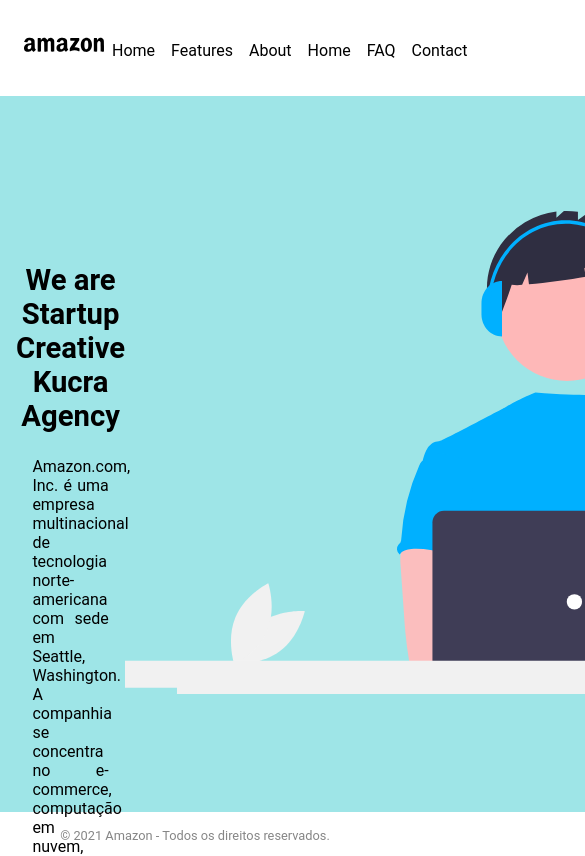
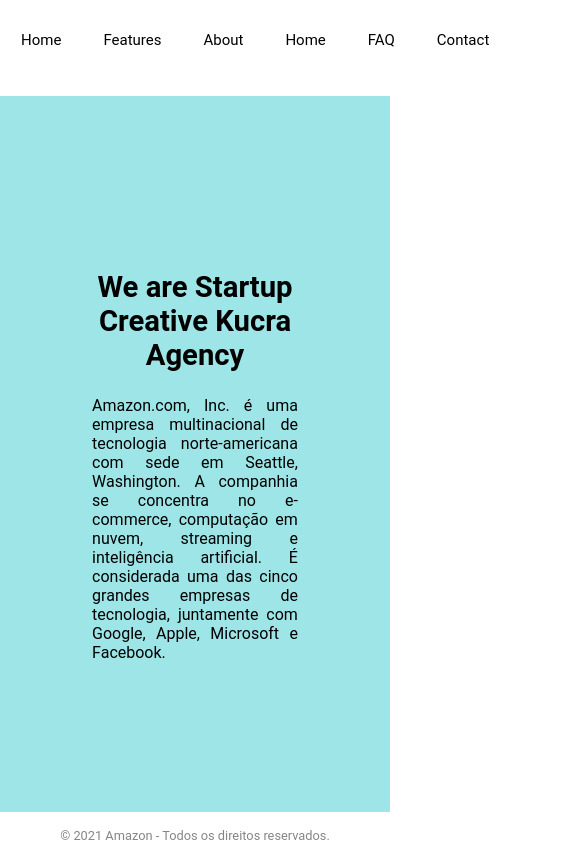
Before and after one commit to ana-le-ticia/aula-landing-page, a plain HTML site: page index.html in a window 390 px wide. Shown: the top 856 px of the page, 585 px wide, since content can reach past the window. Drawn offline with Linux system fonts and the light colour scheme.

Commit message:
atualização landing page

```diff
--- a/assets/style.css
+++ b/assets/style.css
@@ -28,13 +28,19 @@
     width: 100%;
     /* vai fazer ele manter essa posição no inicio da pagina mesmo quando scrolamos para baixo */
     position: fixed;
-    box-shadow: 0 2px rgba(99, 99, 99, 0.116);
+    /* box-shadow: 0 2px rgba(99, 99, 99, 0.164); */
 }
 
-.menu ul{
+/* .menu ul{
     display: flex;
     list-style: none;
     gap: 1rem;
+} */
+/* a instrução acima e abaixo fazem a mesma coisa */
+.menu ul li{
+    display: inline-block;
+    line-height: 80px;
+    margin: 0 0.3125rem;
 }
 
 .menu img{
@@ -42,10 +48,20 @@
     height: 6rem;
 }
 
-.menu-bar a{
+
+nav a{
+    height: 100%;
+    padding: 0 1rem;
     text-decoration: none;
+    display: flex;
+    align-items: center;
+    color: black;
+}
 
-    color: var(--black);
+
+nav a:hover{
+    background-color: #f0f0f0;
+    border-radius: 5px;
 }
 
 section{
@@ -65,6 +81,7 @@
     justify-content: space-between;
 
     background-color: var(--light-blue);
+    z-index: -1;
 }
 
 .left{
@@ -102,3 +119,85 @@
     padding: 1rem;
 
 }
+
+@media (max-width: 350px){
+
+    .main img{
+        display: none;
+    }
+
+    .main{
+        justify-content: center;
+        align-items: center;
+        padding: 1rem;
+        margin-top: -1rem;
+    }
+
+    .logo-brand img{
+        display: none;
+    }
+
+    .left{
+        max-width: 40%;
+        margin-top: -4rem;
+    }
+
+    /* .menu-bar li a{
+        font-size: 10px;
+        background: red;
+    } */
+
+}
+
+
+@media (max-width: 700px){
+
+    .main img{
+        display: none;
+    }
+
+    .main{
+        align-items: center;
+        justify-content: space-evenly;
+    }
+
+    .left{
+        text-align: center;
+        padding: 2rem;
+        max-width: 100%;
+
+        justify-content: center;
+        align-items: center;
+    }
+
+    .logo-brand img{
+        display: none;
+    }
+
+    aside.menu {
+        padding: 0;
+    }
+
+    .menu-bar {
+        display: flex;
+        font-size: 15px;
+        justify-content: flex-start;
+        align-items: center;
+        padding: 0;
+    }
+}
+
+@media screen and (min-width: 700px) and (max-width:1290px){
+    .left{
+        max-width: 40%;
+        overflow: hidden;
+
+        justify-content: space-evenly;
+        align-items: center;
+    }
+    .right{
+        max-width: 60%;
+        max-height: 100%;
+        overflow:hidden;
+    }
+}
--- a/index.html
+++ b/index.html
@@ -5,7 +5,10 @@
     <meta name="viewport" content="width=device-width, initial-scale=1.0">
     <title>Amazon Landing Page</title>
 
+    <link rel="stylesheet" href="https://cdnjs.cloudflare.com/ajax/libs/font-awesome/4.7.0/css/font-awesome.min.css">
+
     <link rel="stylesheet" href="./assets/style.css">
+
 </head>
 <body>
     <aside class="menu">
@@ -15,13 +18,18 @@
         </div>
 
         <nav>
+            <!-- <input type="checkbox" id="check">
+            <label for="check" class="checkbt">
+                <i class="fa fa-bars"></i>
+            </label> -->
+
             <ul class="menu-bar">
-                <li> <a target="_blank" href="https://www.amazon.com.br/?&tag=hydrbrabk-20&ref=pd_sl_7rwd1q78df_e&adgrpid=79547423725&hvpone=&hvptwo=&hvadid=591863875878&hvpos=&hvnetw=g&hvrand=3370298220315919043&hvqmt=e&hvdev=c&hvdvcmdl=&hvlocint=&hvlocphy=9101533&hvtargid=kwd-10573980&hydadcr=26346_11691057"> Home </a></li>
-                <li> <a href=""> Features </a></li>
-                <li> <a href=""> About </a></li>
-                <li> <a href=""> Home </a></li>
-                <li> <a href=""> FAQ </a></li>
-                <li> <a href=""> Contact </a></li>
+                <li> <a class="active" target="_blank" href="https://www.amazon.com.br/?&tag=hydrbrabk-20&ref=pd_sl_7rwd1q78df_e&adgrpid=79547423725&hvpone=&hvptwo=&hvadid=591863875878&hvpos=&hvnetw=g&hvrand=3370298220315919043&hvqmt=e&hvdev=c&hvdvcmdl=&hvlocint=&hvlocphy=9101533&hvtargid=kwd-10573980&hydadcr=26346_11691057"> Home </a></li>
+                <li> <a class="active" target="_blank" href=""> Features </a></li>
+                <li> <a class="active" target="_blank" href=""> About </a></li>
+                <li> <a class="active" target="_blank" href=""> Home </a></li>
+                <li> <a class="active" target="_blank" href=""> FAQ </a></li>
+                <li> <a class="active" target="_blank" href=""> Contact </a></li>
             </ul>
         </nav>
 
@@ -45,5 +53,6 @@
         <footer>
             <p>© 2021 Amazon - Todos os direitos reservados.</p>
         </footer>
+
 </body>
 </html>
```
Also changed, not shown: assets/img/side-bar-img.svg (added).
